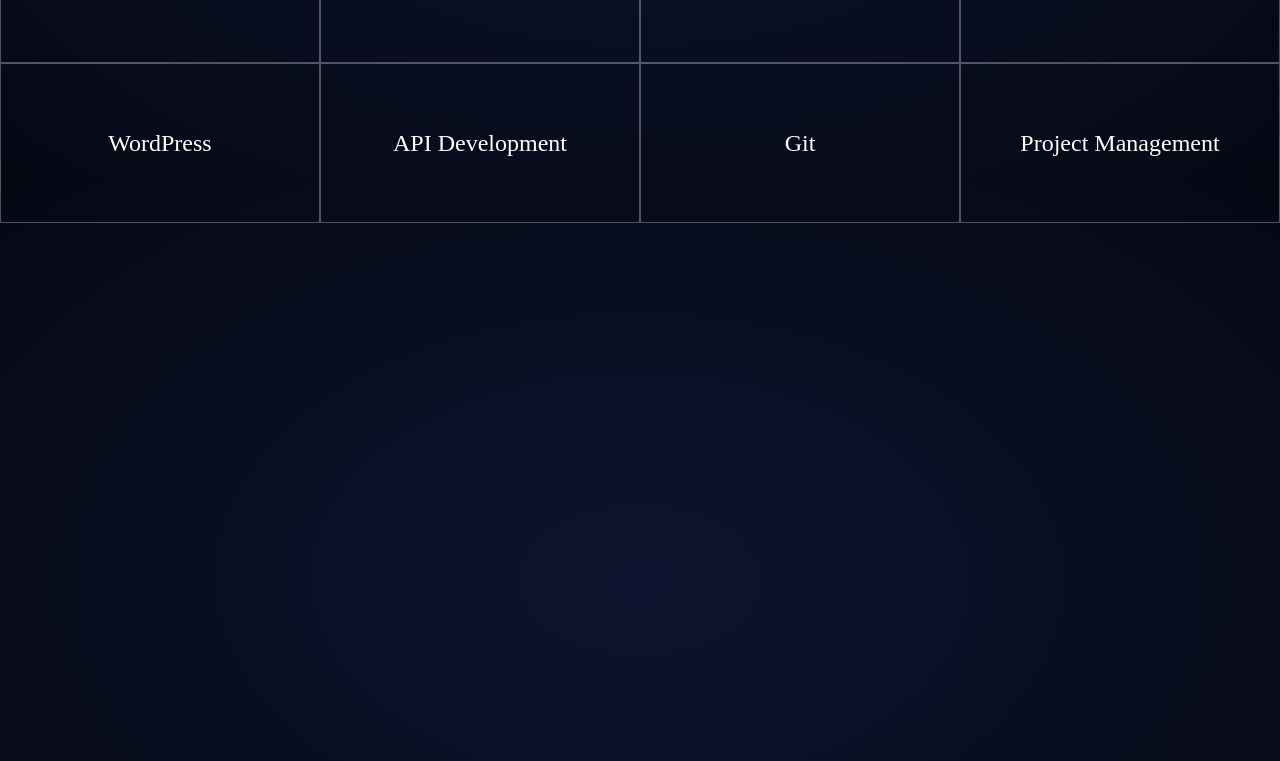
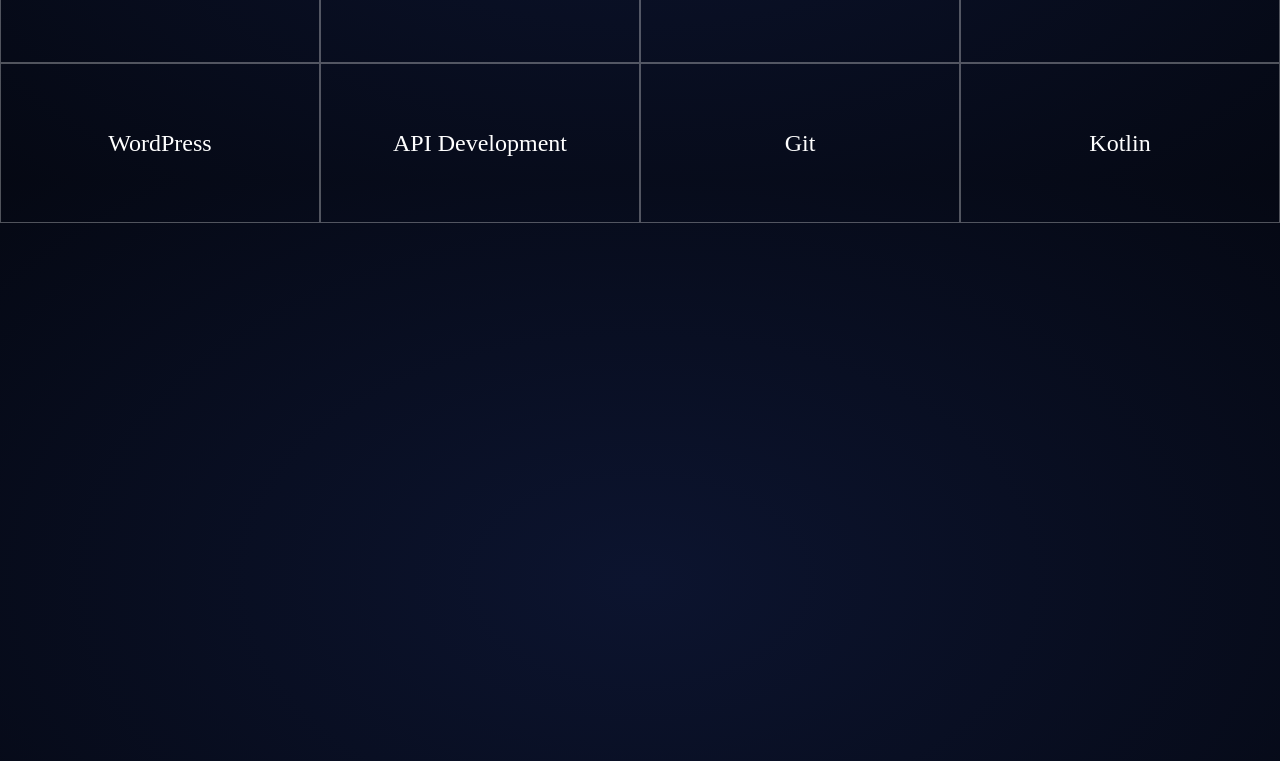
Before and after one commit to towaquimbayo/portfolio, a plain HTML site: page about/index.html in a window 1280 px wide. Shown: the part 3820-4581 px from the top of the page. Drawn offline with nearby package versions, Linux system fonts and the light colour scheme; animation ran at ten frames a second; files whose address does not match are found by name.

Commit message:
ud skills

```diff
--- a/about/index.html
+++ b/about/index.html
@@ -203,7 +203,7 @@
                         <p>Git</p>
                     </div>
                     <div class="skillContainer">
-                        <p>Project Management</p>
+                        <p>Kotlin</p>
                     </div>
                 </div>
             </div>
```
